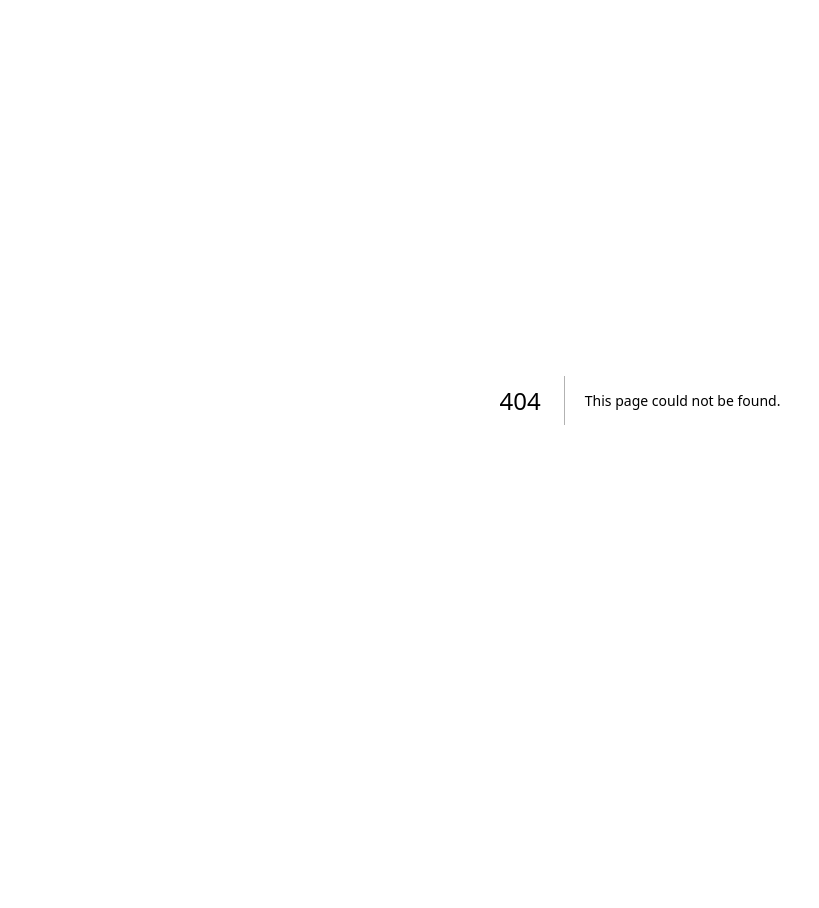
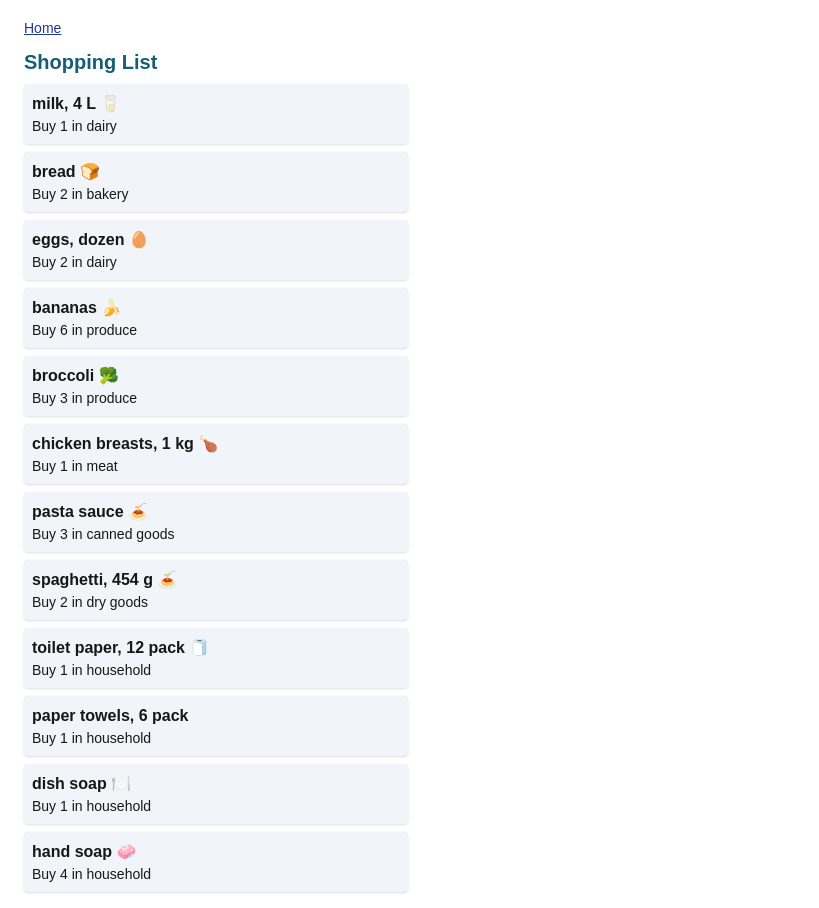
Before and after one commit to ShannonHilland/cprg306-assignments, a Next.js app: page /week-3 in a window 1280 px wide. Before the commit this address had no page. Shown: the whole page, without its empty margins (0-819 px from the left). Before the commit the page ends 800 px from the top, so only its background shows below. Built offline with nearby package versions, Linux system fonts and the light colour scheme.

Commit message:
complete week 3 item list

```diff
--- a/app/layout.js
+++ b/app/layout.js
@@ -13,7 +13,7 @@
 });
 
 export const metadata = {
-  title: "Create Next App",
+  title: "Shopping List",
   description: "Generated by create next app",
 };
 
--- a/app/page.js
+++ b/app/page.js
@@ -2,9 +2,10 @@
 
 export default function Page() {
   return (
-    <div>
-      <h1>CPRG 306: Web Development 2 - Assignments</h1>
-      <Link href="./week-2">Week 2</ Link>
+    <div className="m-4">
+      <h1 className="text-xl font-semibold text-cyan-800 ">CPRG 306: Web Development 2 - Assignments</h1>
+      <li><Link href="./week-2" className="underline text-blue-900 hover:text-blue-600">Week 2</ Link></li>
+      <li><Link href="./week-3" className="underline text-blue-900 hover:text-blue-600">Week 3</Link></li>
     </div>
   );
 }
--- /dev/null
+++ b/app/week-3/item-list.js
@@ -0,0 +1,141 @@
+import Item from "./item";
+
+export default function ItemList() {
+    const item1 = {
+        name: "milk, 4 L 🥛",
+        quantity: 1,
+        category: "dairy",
+      };
+
+      const item2 = {
+        name: "bread 🍞",
+        quantity: 2,
+        category: "bakery",
+      };
+
+      const item3 = {
+        name: "eggs, dozen 🥚",
+        quantity: 2,
+        category: "dairy",
+      };
+
+      const item4 = {
+        name: "bananas 🍌",
+        quantity: 6,
+        category: "produce",
+      };
+
+      const item5 = {
+        name: "broccoli 🥦",
+        quantity: 3,
+        category: "produce",
+      };
+
+      const item6 = {
+        name: "chicken breasts, 1 kg 🍗",
+        quantity: 1,
+        category: "meat",
+      };
+
+      const item7 = {
+        name: "pasta sauce 🍝",
+        quantity: 3,
+        category: "canned goods",
+      };
+
+      const item8 = {
+        name: "spaghetti, 454 g 🍝",
+        quantity: 2,
+        category: "dry goods",
+      };
+
+      const item9 = {
+        name: "toilet paper, 12 pack 🧻",
+        quantity: 1,
+        category: "household",
+      };
+
+      const item10 = {
+        name: "paper towels, 6 pack",
+        quantity: 1,
+        category: "household",
+      };
+
+      const item11 = {
+        name: "dish soap 🍽️",
+        quantity: 1,
+        category: "household",
+      };
+
+      const item12 = {
+        name: "hand soap 🧼",
+        quantity: 4,
+        category: "household",
+      };
+
+      return(
+        <main>
+          <Item
+            name = {item1.name}
+            quantity = {item1.quantity}
+            category = {item1.category}
+          />
+          <Item
+            name = {item2.name}
+            quantity = {item2.quantity}
+            category = {item2.category}
+          />
+          <Item
+            name = {item3.name}
+            quantity = {item3.quantity}
+            category = {item3.category}
+          />
+          <Item
+            name = {item4.name}
+            quantity = {item4.quantity}
+            category = {item4.category}
+          />
+          <Item
+            name = {item5.name}
+            quantity = {item5.quantity}
+            category = {item5.category}
+          />
+          <Item
+            name = {item6.name}
+            quantity = {item6.quantity}
+            category = {item6.category}
+          />
+          <Item
+            name = {item7.name}
+            quantity = {item7.quantity}
+            category = {item7.category}
+          />
+          <Item
+            name = {item8.name}
+            quantity = {item8.quantity}
+            category = {item8.category}
+          />
+          <Item
+            name = {item9.name}
+            quantity = {item9.quantity}
+            category = {item9.category}
+          />
+          <Item
+            name = {item10.name}
+            quantity = {item10.quantity}
+            category = {item10.category}
+          />
+          <Item
+            name = {item11.name}
+            quantity = {item11.quantity}
+            category = {item11.category}
+          />
+          <Item
+            name = {item12.name}
+            quantity = {item12.quantity}
+            category = {item12.category}
+          />
+        </main>
+      );
+
+}
--- /dev/null
+++ b/app/week-3/item.js
@@ -0,0 +1,10 @@
+import React from "react";
+
+export default function Item({name, quantity, category}) {
+    return(
+    <li className="list-none m-2 p-2 bg-slate-100 rounded shadow max-w-96">
+        <p className="font-bold">{name}</p>
+        <p className="text-sm">Buy {quantity} in {category}</p>
+    </li>
+    );
+}
--- /dev/null
+++ b/app/week-3/page.js
@@ -0,0 +1,12 @@
+import Link from "next/link";
+import ItemList from "./item-list";
+
+export default function Page() {
+    return(
+        <main className="m-4">
+            <Link href="/" className="m-2 underline text-blue-900 hover:text-blue-600 text-sm">Home</Link>
+            <h1 className="m-2 text-xl font-semibold text-cyan-800">Shopping List</h1>
+            <ItemList />
+        </main>
+    );
+}
```
